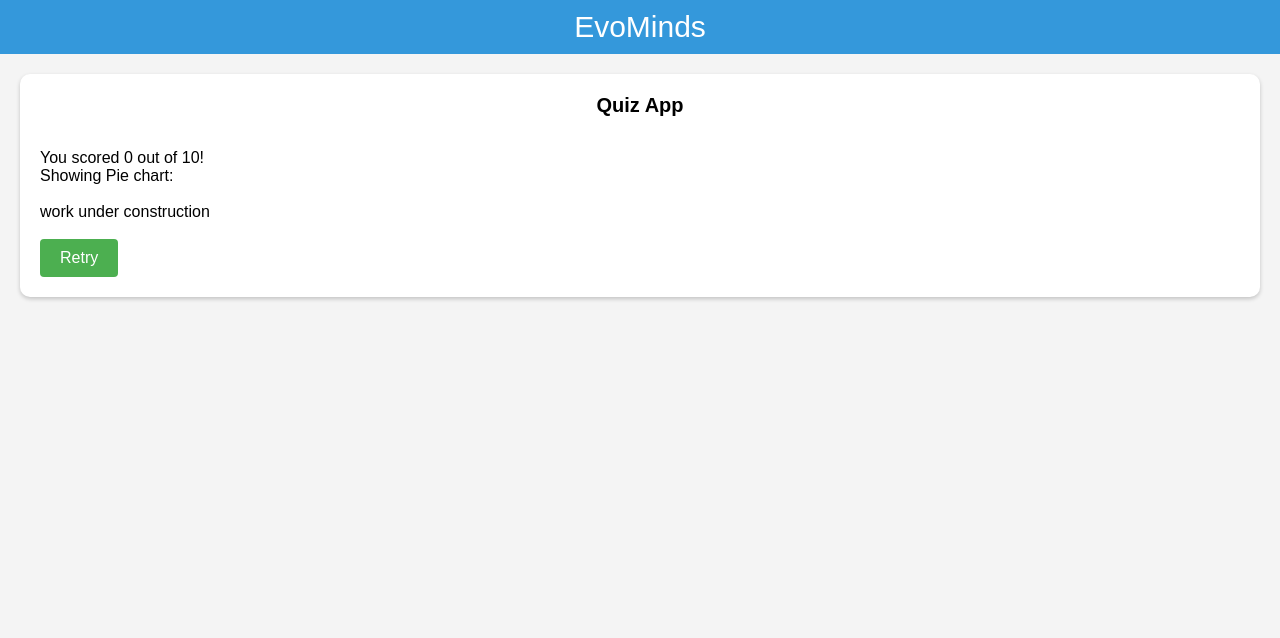
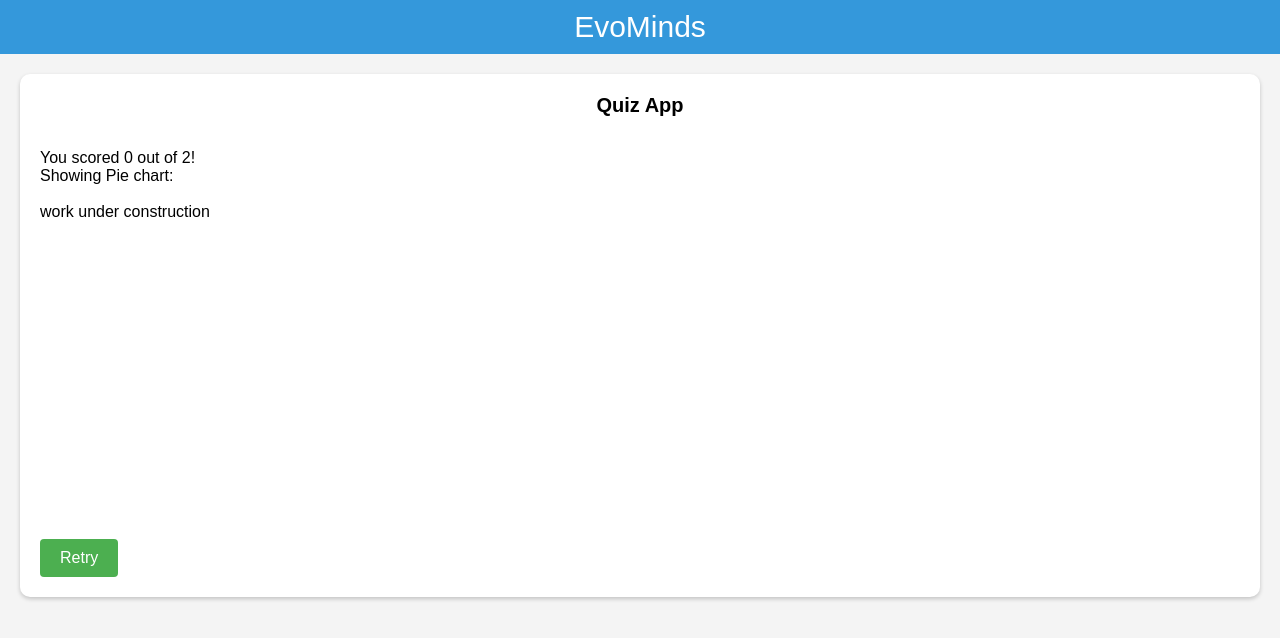
Before and after one commit to SandeshBhale/resources-page.github.io, a plain HTML site: page Resources/page2.html in a window 1280 px wide. Both pictures are taken after a click on the button "Show Report". Drawn offline with Linux system fonts and the light colour scheme.

Commit message:
last touch

```diff
--- a/Resources/page2.html
+++ b/Resources/page2.html
@@ -1,13 +1,12 @@
 <!DOCTYPE html>
 <html lang="en">
   <head>
-    <meta charset="UTF-8">
-    <meta name="viewport" content="width=device-width, initial-scale=1.0">
+    <meta charset="UTF-8" />
+    <meta name="viewport" content="width=device-width, initial-scale=1.0" />
     <title>Quiz Module</title>
-    <link rel="stylesheet" href="style2.css">
+    <link rel="stylesheet" href="style2.css" />
   </head>
   <body>
-
     <a href="../index.html">
       <nav>
         <label for="logo">EvoMinds</label>
@@ -15,7 +14,6 @@
     </a>
 
     <div class="quizContainerContent">
-
       <div class="quizContainer">
         <div class="container">
           <h1 id="quiz-heading">Quiz App</h1>
@@ -29,7 +27,6 @@
           </div>
         </div>
       </div>
-
     </div>
     <script src="./quiz.js"></script>
   </body>
--- a/Resources/quiz.js
+++ b/Resources/quiz.js
@@ -9,46 +9,46 @@ const quizData = [
       options: ['Not at all', 'A little', 'Sometimes', 'Often ','Quite a lot'],
 
     },
-    {
-      question: 'Have you ever had a period of time when you felt like you were thinking very fast and couldnot slow down your thoughts?',
-      options: ['Not at all', 'A little', 'Sometimes', 'Often ','Quite a lot'],
+    // {
+    //   question: 'Have you ever had a period of time when you felt like you were thinking very fast and couldnot slow down your thoughts?',
+    //   options: ['Not at all', 'A little', 'Sometimes', 'Often ','Quite a lot'],
 
-    },
-    {
-      question: 'Have you ever had a period of time when you felt very irritable and easily angered?',
-      options: ['Not at all', 'A little', 'Sometimes', 'Often ','Quite a lot'],
+    // },
+    // {
+    //   question: 'Have you ever had a period of time when you felt very irritable and easily angered?',
+    //   options: ['Not at all', 'A little', 'Sometimes', 'Often ','Quite a lot'],
 
-    },
-    {
-      question: 'Have you ever had a period of time when you needed much less sleep than usual?',
-      options: ['Not at all', 'A little', 'Sometimes', 'Often ','Quite a lot'],
+    // },
+    // {
+    //   question: 'Have you ever had a period of time when you needed much less sleep than usual?',
+    //   options: ['Not at all', 'A little', 'Sometimes', 'Often ','Quite a lot'],
 
-    },
-    {
-      question: 'Have you ever had a period of time when you talked so much that it was hard for others to get a word in edgewise?',
-      options: ['Not at all', 'A little', 'Sometimes', 'Often ','Quite a lot'],
+    // },
+    // {
+    //   question: 'Have you ever had a period of time when you talked so much that it was hard for others to get a word in edgewise?',
+    //   options: ['Not at all', 'A little', 'Sometimes', 'Often ','Quite a lot'],
 
-    },
-    {
-      question: 'Have you ever had a period of time when you felt like you were on a mission and had to get things done, no matter what?',
-      options: ['Not at all', 'A little', 'Sometimes', 'Often ','Quite a lot'],
+    // },
+    // {
+    //   question: 'Have you ever had a period of time when you felt like you were on a mission and had to get things done, no matter what?',
+    //   options: ['Not at all', 'A little', 'Sometimes', 'Often ','Quite a lot'],
 
-    },
-    {
-      question: 'Have you ever had a period of time when you spent a lot of money or made other impulsive decisions?',
-      options: ['Not at all', 'A little', 'Sometimes', 'Often ','Quite a lot'],
+    // },
+    // {
+    //   question: 'Have you ever had a period of time when you spent a lot of money or made other impulsive decisions?',
+    //   options: ['Not at all', 'A little', 'Sometimes', 'Often ','Quite a lot'],
 
-    },
-    {
-      question: 'Have you ever had a period of time when you felt like you were better than everyone else?',
-      options: ['Not at all', 'A little', 'Sometimes', 'Often ','Quite a lot'],
+    // },
+    // {
+    //   question: 'Have you ever had a period of time when you felt like you were better than everyone else?',
+    //   options: ['Not at all', 'A little', 'Sometimes', 'Often ','Quite a lot'],
 
-    },
-    {
-      question: 'Have you ever had a period of time when you felt like you were going crazy??',
-      options: ['Not at all', 'A little', 'Sometimes', 'Often ','Quite a lot'],
+    // },
+    // {
+    //   question: 'Have you ever had a period of time when you felt like you were going crazy??',
+    //   options: ['Not at all', 'A little', 'Sometimes', 'Often ','Quite a lot'],
 
-    },
+    // },
   ];
 
   const quizContainer = document.getElementById('quiz');
@@ -176,15 +176,49 @@ const quizData = [
       `;
     }
 
+
     resultContainer.innerHTML = `
       <p>You scored ${score} out of ${quizData.length}!</p>
       <p>Showing Pie chart:</p>
       <br>
+
+
+
+      ${incorrectAnswersHtml}
+
       <p> work under construction </p>
       <br>
-      ${incorrectAnswersHtml}
+      <div id="piechart" style="height: 300px; width: 100%;"> </div>
+
+
     `;
   }
+
+
+  window.onload = function() {
+
+    var chart = new CanvasJS.Chart("piechart", {
+      animationEnabled: true,
+      title: {
+        text: "Desktop Search Engine Market Share - 2016"
+      },
+      data: [{
+        type: "pie",
+        startAngle: 240,
+        yValueFormatString: "##0.00\"%\"",
+        indexLabel: "{label} {y}",
+        dataPoints: [
+          {y: 79.45, label: "Google"},
+          {y: 7.31, label: "Bing"},
+          {y: 7.06, label: "Baidu"},
+          {y: 4.91, label: "Yahoo"},
+          {y: 1.26, label: "Others"}
+        ]
+      }]
+    });
+    chart.render();
+
+    }
 
   submitButton.addEventListener('click', checkAnswer);
   retryButton.addEventListener('click', retryQuiz);
```
Also changed, not shown: Docs-component/index.html (+6 -11 lines), Docs-component/style.css (+23 -5 lines), Resources/style1.css (+12 -1 lines), index.html (+1 -1 lines). Lines whose indentation alone changed are shown as unchanged.
